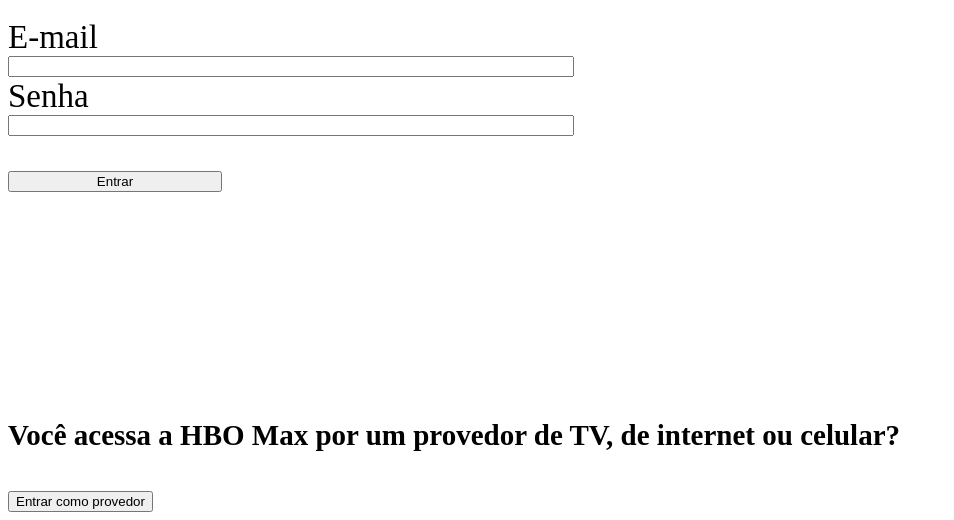
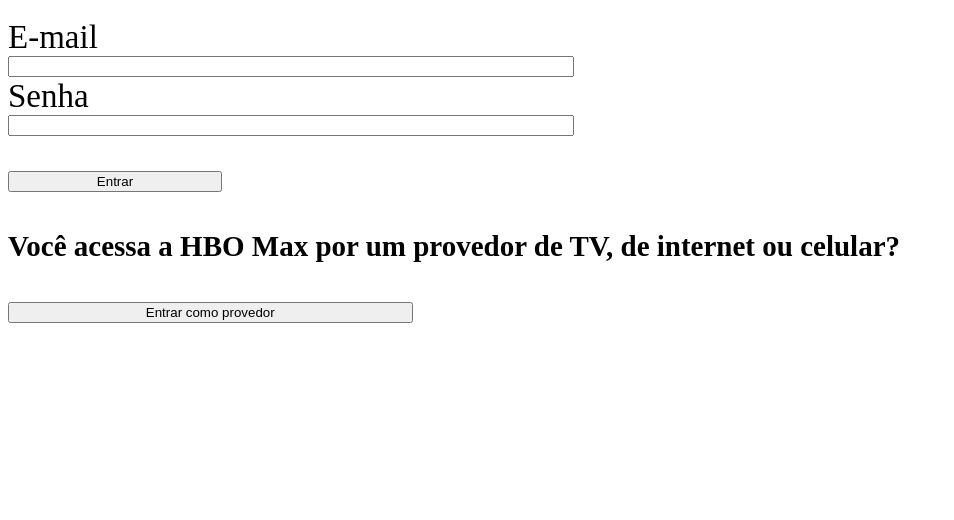
Before and after one commit to AmosToledo/hbomax, a plain HTML site: page index.html in a window 1280 px wide. Shown: the part 354-874 px from the top of the page, without its empty margins (0-954 px from the left). After the commit the page ends 800 px from the top, so only its background shows below. Drawn offline with Linux system fonts and the light colour scheme.

Commit message:
separação do arquivo css

```diff
--- /dev/null
+++ b/estilo.css
@@ -0,0 +1,78 @@
+body{
+    display:flex;
+    width: 100%;
+    font-family: 'Times New Roman';
+    flex-direction: column;
+}
+.img {
+    position:left;
+    width: 329px;
+    height: 57px;
+    left: 94px;
+    border-top: 55px;
+
+    background: url(image.png);
+}
+.tem {
+    font-family: 'Times New Roman';
+    font-style: normal;
+    font-weight: 400;
+    font-size: 29px;
+    line-height: 33px;
+    display: flex;
+    align-items: center;
+
+}
+.entrar{
+    font-family: 'Times New Roman';
+    font-style: normal;
+    font-weight: 700;
+    font-size: 54px;
+    line-height: 62px;
+    display: flex;
+    align-items: center;
+    text-align: center;
+
+}
+.email-senha {
+    display: flex;
+    flex-direction: column;
+    font-family: 'Times New Roman';
+    font-style: normal;
+    font-weight: 400;
+    font-size: 33px;
+    line-height: 38px;
+    width: 566px;
+    height: 53px;
+    left: 94px;
+}
+.botton {
+    font-family: 'Times New Roman';
+    display: flex;
+    flex-direction: column;
+    font-style: normal;
+    width: 214px;
+    padding-top: 100px;
+    margin: 0px;
+
+}
+.comoacesso {
+    display: flex;
+    flex-direction: column;
+    font-family: 'Times New Roman';
+    font-style: normal;
+    width: 100%;
+    font-size: 29px;
+    top: 50px;
+    margin:0px;
+    padding: 0px;
+}
+.provedor {
+    font-family: 'Times New Roman';
+    display: flex;
+    flex-direction: column;
+    width: 404.5px;
+    height: 55px;
+    left: 94px;
+    border-bottom: 2px;
+}
--- a/index.html
+++ b/index.html
@@ -4,80 +4,9 @@
     <meta charset="UTF-8">
     <meta http-equiv="X-UA-Compatible" content="IE=edge">
     <meta name="viewport" content="width=device-width, initial-scale=1.0">
+    <link rel="stylesheet" href="estilo.css">
     <title>HBOMax</title>
-    <style>
-        body{
-            display:flex;
-            width: 100%;
-            font-family: 'Times New Roman';
-            flex-direction: column;
-        }
-        .img {
-            position:left;
-            width: 329px;
-            height: 57px;
-            left: 94px;
-            border-top: 55px;
 
-            background: url(image.png);
-        }
-        .tem {
-            font-family: 'Times New Roman';
-            font-style: normal;
-            font-weight: 400;
-            font-size: 29px;
-            line-height: 33px;
-            display: flex;
-            align-items: center;
-
-        }
-        .entrar{
-            font-family: 'Times New Roman';
-            font-style: normal;
-            font-weight: 700;
-            font-size: 54px;
-            line-height: 62px;
-            display: flex;
-            align-items: center;
-            text-align: center;
-
-        }
-        .email-senha {
-            display: flex;
-            flex-direction: column;
-            font-family: 'Times New Roman';
-            font-style: normal;
-            font-weight: 400;
-            font-size: 33px;
-            line-height: 38px;
-            width: 566px;
-            height: 53px;
-            left: 94px;
-        }
-        .botton {
-            display: flex;
-            flex-direction: column;
-            font-style: normal;
-            width: 214px;
-            height: 55px;
-            left: 97px;
-            padding: 100px 0px;
-            margin: 0px;
-
-        }
-        .comoacesso {
-            font-family: 'Times New Roman';
-            font-style: normal;
-            font-weight: 400;
-            font-size: 29px;
-            line-height: 33px;
-            display: flex;
-            align-items: center;
-            margin-top: 55px;
-
-        }
-
-    </style>
 </head>
 <body>
     <div class="img"><img src="img/logo.svg"></div>
```
